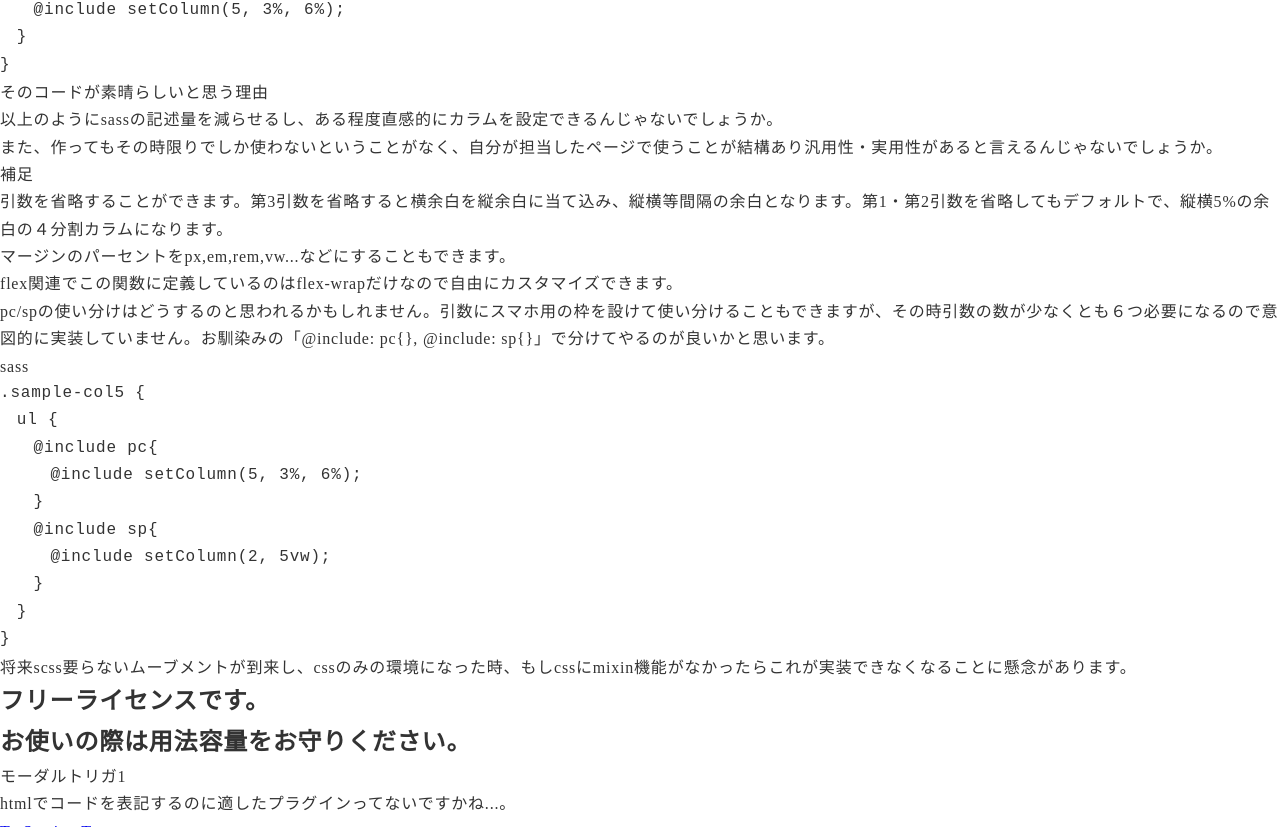
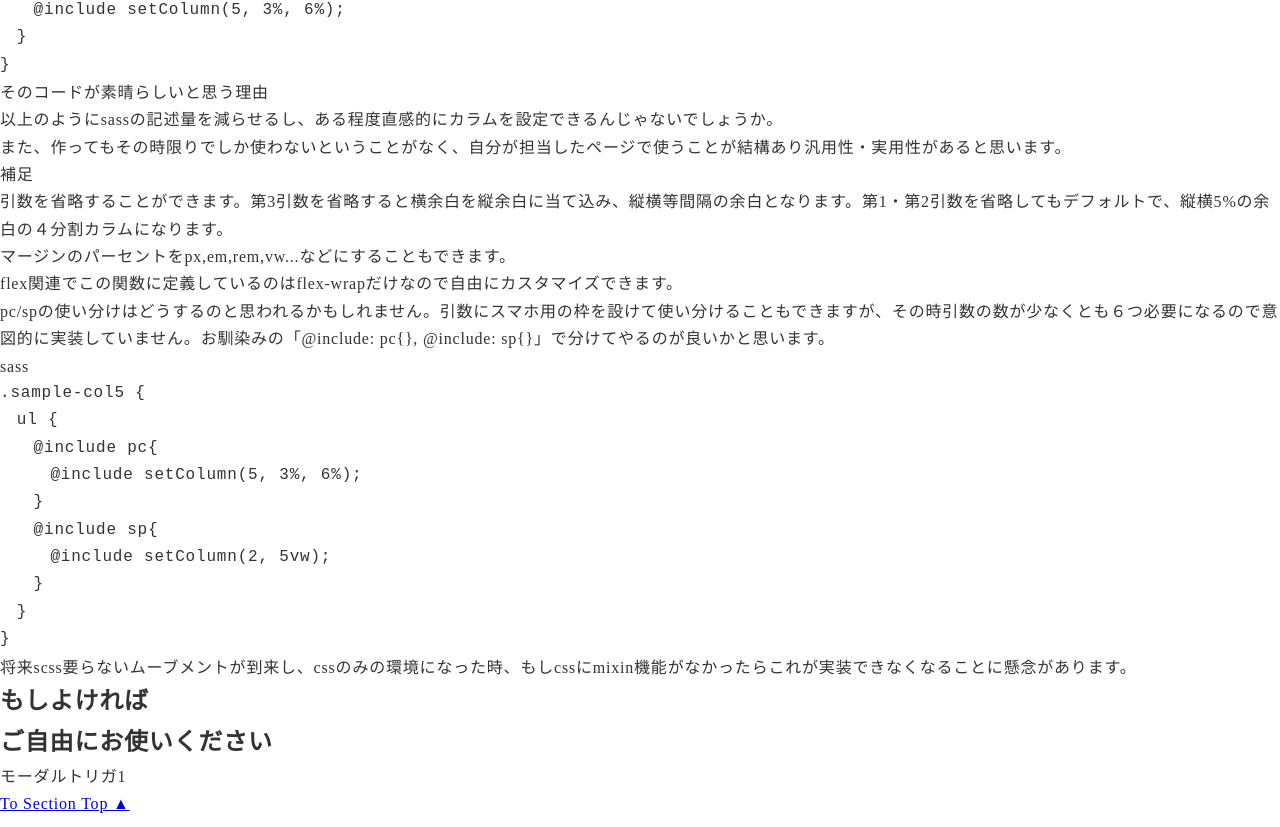
Before and after one commit to AoiTakenaka/SelectedCodes, a website built with webpack: page index.html in a window 1280 px wide. Shown: the part 1973-2800 px from the top of the page. Built offline with nearby package versions, Linux system fonts and the light colour scheme; files whose address does not match are found by name.

Commit message:
文言修正＆テストページ作成

```diff
--- a/index.html
+++ b/index.html
@@ -87,7 +87,7 @@
                                             カラムの要素の幅をx分の１％に指定して、flex-wrapにしたり、n番目以降の要素に上余白を設ける設定をしたり、ある場合では等差数列の式を考えたり、あるいは丁度前回やっていたりして、そこからコードを探したりするかもしれません。でもちょっと大変ですよね。しかもそれがカラム数が別々の時だとそのパターンを改めて組まなきゃならない。
                                         </p>
                                         <p>自分はめんどいな〜と思いつつ別個にコツコツと組んでいましたが、ある時これ抽象化できるかも！と直感が湧きました。</p>
-                                        <p>そこで研鑽たるコーディングの果てに鍛え上げた珠玉の一品がこちら👇でございます。</p>
+                                        <p>そこで作成したコードはこちら👇です。</p>
                                     </div>
                                     <div class="code-wrapper">
                                         <div class="code-type-sass">sass</div>
@@ -178,7 +178,7 @@
                                     <h2 class="chunk-title">そのコードが素晴らしいと思う理由</h2>
                                     <div class="chunk-desc">
                                         <p>以上のようにsassの記述量を減らせるし、ある程度直感的にカラムを設定できるんじゃないでしょうか。</p>
-                                        <p>また、作ってもその時限りでしか使わないということがなく、自分が担当したページで使うことが結構あり汎用性・実用性があると言えるんじゃないでしょうか。</p>
+                                        <p>また、作ってもその時限りでしか使わないということがなく、自分が担当したページで使うことが結構あり汎用性・実用性があると思います。</p>
                                     </div>
                                 </div>
                                 <div class="section-chunk">
@@ -215,8 +215,8 @@
                                 <div class="section-chunk">
                                     <p class="chunk-message mb-60">
                                         <strong>
-                                            フリーライセンスです。<br />
-                                            お使いの際は用法容量をお守りください。
+                                            もしよければ<br />
+                                            ご自由にお使いください
                                         </strong>
                                     </p>
                                 </div>
@@ -237,7 +237,6 @@
                     <div class="" style="height: 150vh"></div>
                 </div>
             </div>
-            <p class="grumble">htmlでコードを表記するのに適したプラグインってないですかね...。</p>
         </main>
 
         <footer class="footer">
```
Also changed, not shown: test.html (added).
